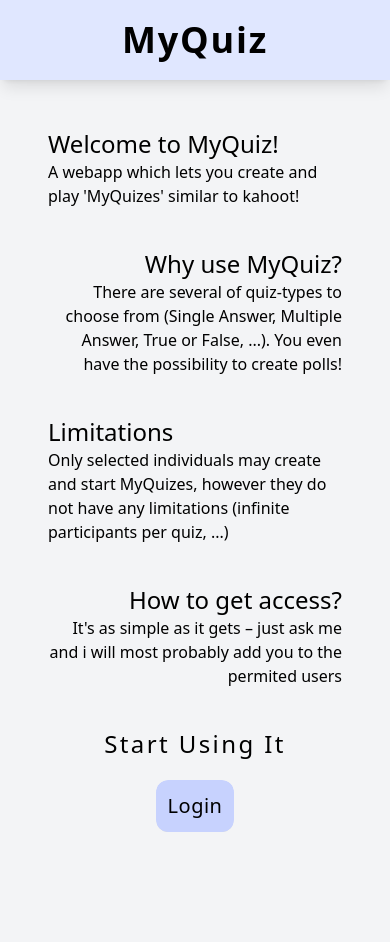
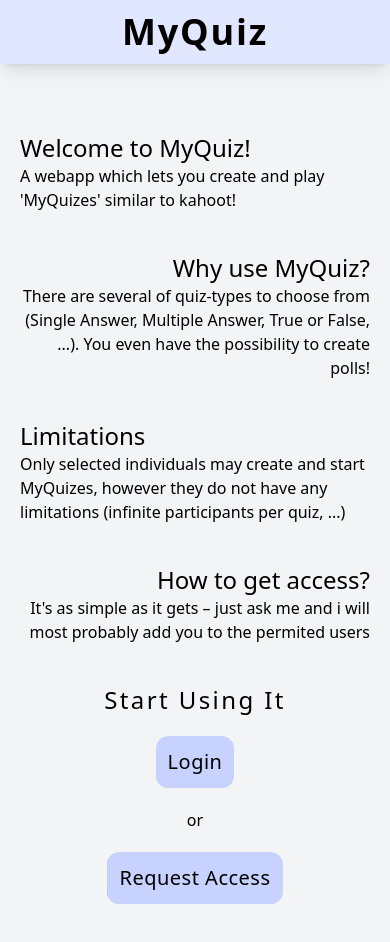
Before and after one commit to Eros-Klein/Ng-Homepage, an Angular app: page /quiz in a window 390 px wide. Shown: the top 942 px of the page. Before the commit the page ends 844 px from the top, so only its background shows below. Built offline with nearby package versions, Linux system fonts and the light colour scheme.

Commit message:
fix mobile issue

```diff
--- a/src/app/quiz/quiz-home/quiz-home.component.html
+++ b/src/app/quiz/quiz-home/quiz-home.component.html
@@ -1,8 +1,8 @@
-<div class="flex w-full flex-col dark:text-gray-100 max-h-screen">
+<div class="flex w-full flex-col dark:text-gray-100">
   <nav>
     <app-quiz-nav />
   </nav>
-  <div class="p-7 overflow-y-auto flex flex-col md:px-[20%] h-screen">
+  <div class="py-28 overflow-y-auto flex flex-col md:px-[20%] min-h-screen">
     <div class="p-5">
       <h2 class="text-2xl font-medium">Welcome to MyQuiz!</h2>
       <p class="dark:text-gray-400 md:w-1/2">A webapp which lets you create and play 'MyQuizes' similar to kahoot!</p>
--- a/src/app/quiz/quiz-nav/quiz-nav.component.html
+++ b/src/app/quiz/quiz-nav/quiz-nav.component.html
@@ -1,3 +1,3 @@
-<div class="p-5 bg-indigo-100 dark:bg-indigo-900 shadow-lg relative w-full">
+<div class="p-3 md:p-5 bg-indigo-100 dark:bg-indigo-900 shadow-lg fixed w-full">
   <h1 class="text-4xl font-bold tracking-wider text-center">MyQuiz</h1>
 </div>
```
